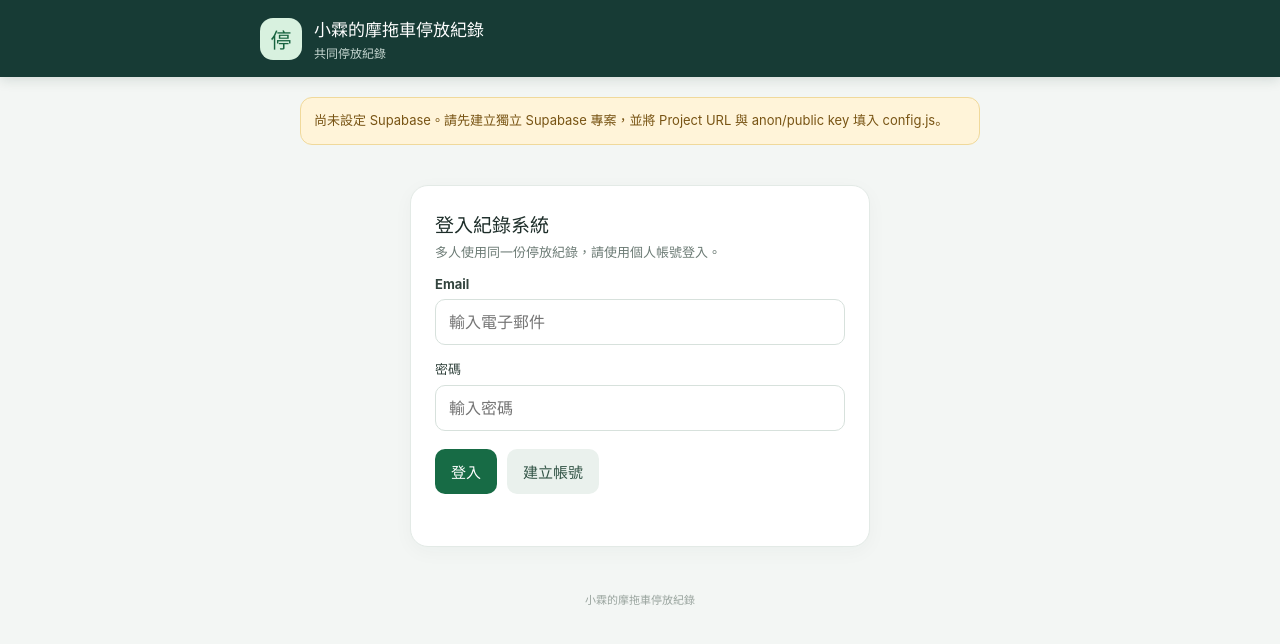
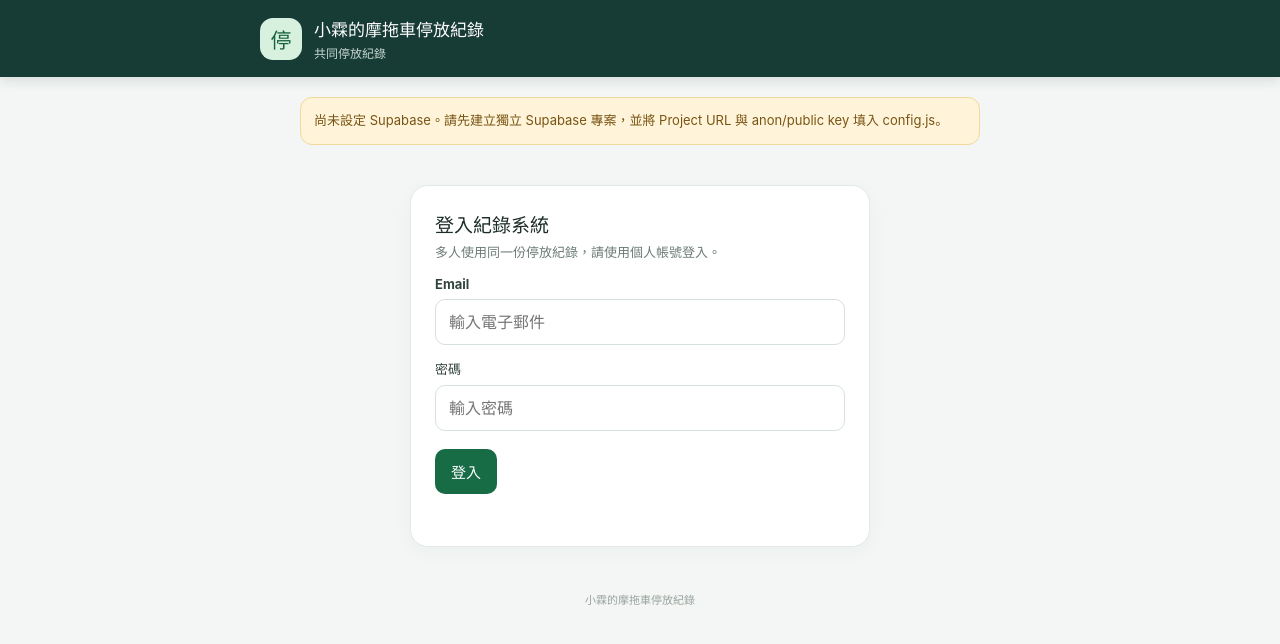
Before and after one commit to tms0313/xiaolin-motorcycle-parking, a plain HTML site: page index.html in a window 1280 px wide. Drawn offline with nearby package versions, Linux system fonts and the light colour scheme.

Commit message:
Keep account creation restricted to invited users

```diff
--- a/index.html
+++ b/index.html
@@ -28,7 +28,6 @@
         <label>密碼<input id="password" type="password" autocomplete="current-password" required placeholder="輸入密碼"></label>
         <div class="actions">
           <button class="primary" type="submit">登入</button>
-          <button id="signupBtn" class="secondary" type="button">建立帳號</button>
         </div>
       </form>
       <p id="authMessage" class="message" role="status"></p>
```
